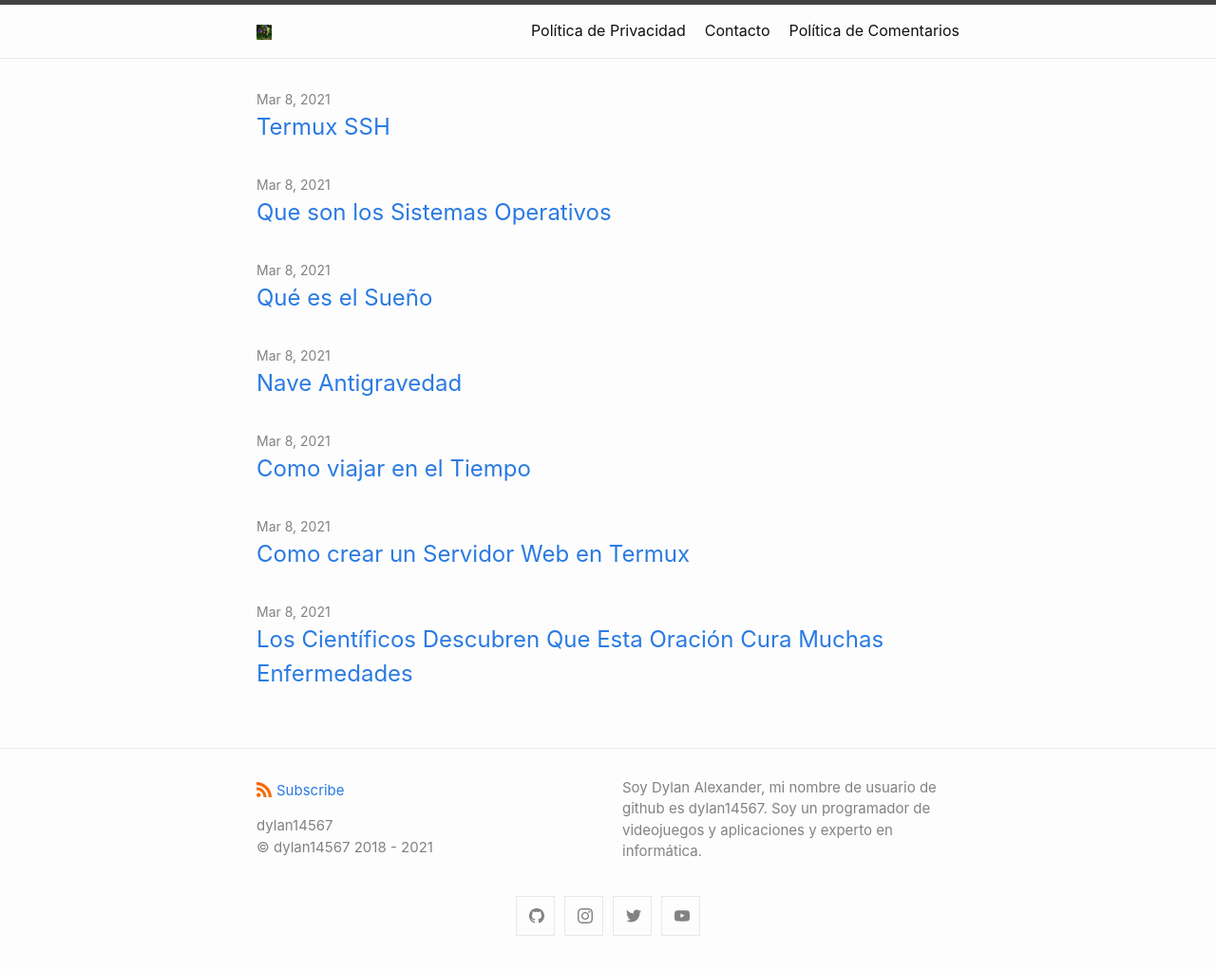
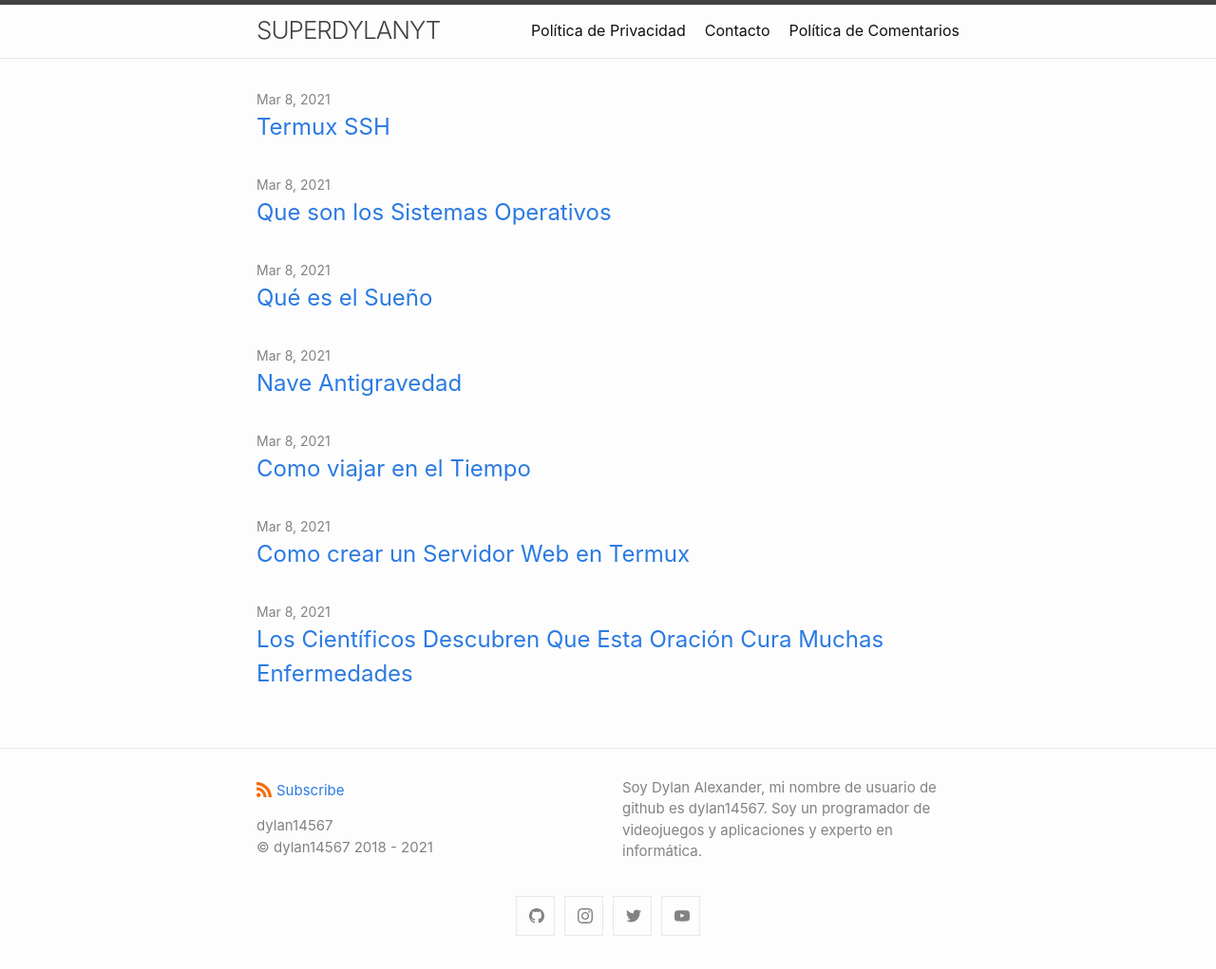
Before and after one commit to dylanmeca/dylanmeca.github.io, a Jekyll site: the page built from index.md, in a window 1280 px wide. Shown: the whole page at 95% size. Built offline with Jekyll 4.4.1, drawn with Linux system fonts in a browser that asks for light colours.

Commit message:
Update _config.yml

```diff
--- a/_config.yml
+++ b/_config.yml
@@ -21,8 +21,6 @@ theme: minima
 
 copyright: "dylan14567"
 
-title-logo: unnamed-ConvertImage.ico
-
 disqus:
   shortname: true
 
```
